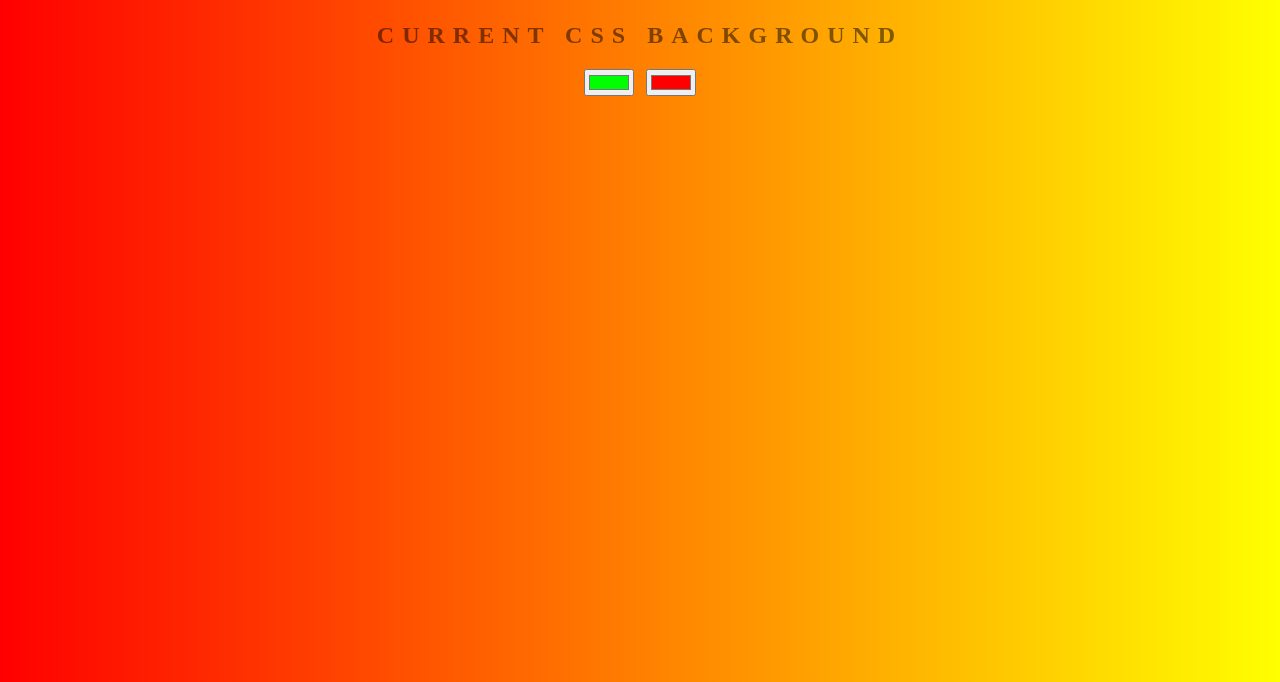
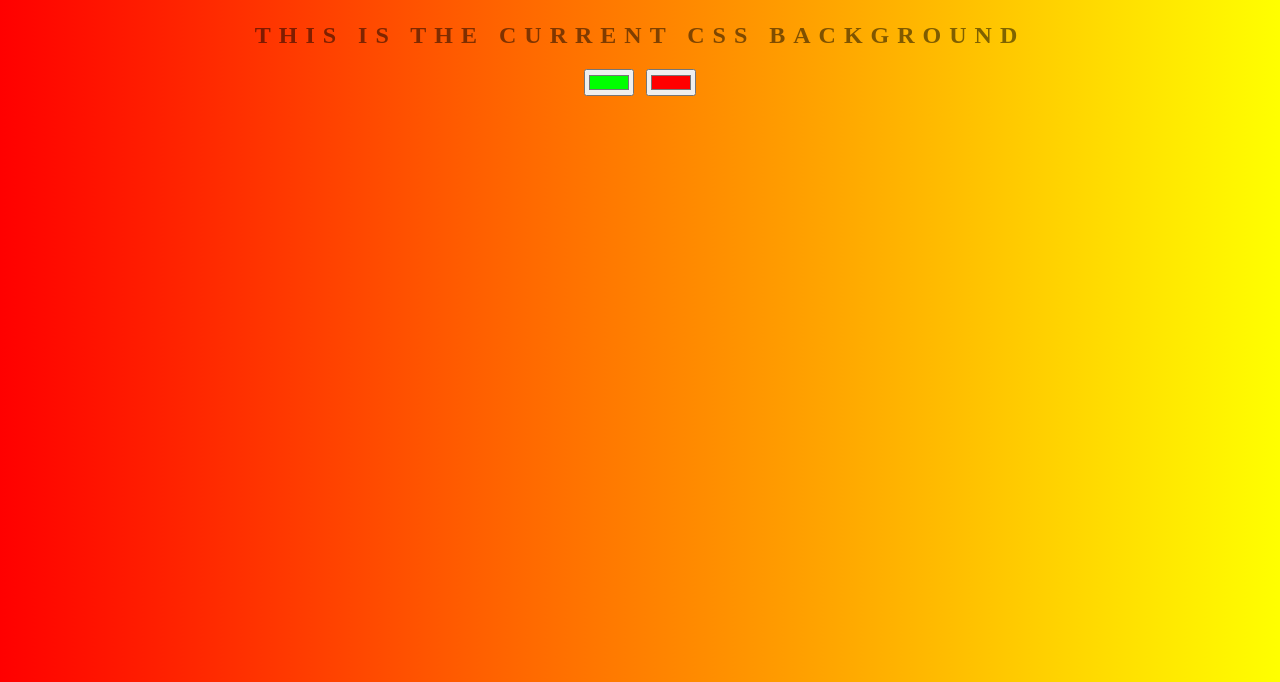
Before and after one commit to AlbanMuza/background-generator, a website: page index.html in a window 1280 px wide. Shown: the part 118-800 px from the top of the page. Drawn offline with Linux system fonts and the light colour scheme.

Commit message:
little feature This is

```diff
--- a/index.html
+++ b/index.html
@@ -13,7 +13,7 @@
 
     <h1>Cool Generator</h1>
 
-    <h2>Current CSS Background</h2>
+    <h2>This is the Current CSS Background</h2>
 
     <input class="color1" type="color" name="color1" value="#00ff00">
     <input class="color2" type="color" name="color2" value="#ff0000">
```
Also changed, not shown: package.json (added, +15 -0 lines), 1 other file.
